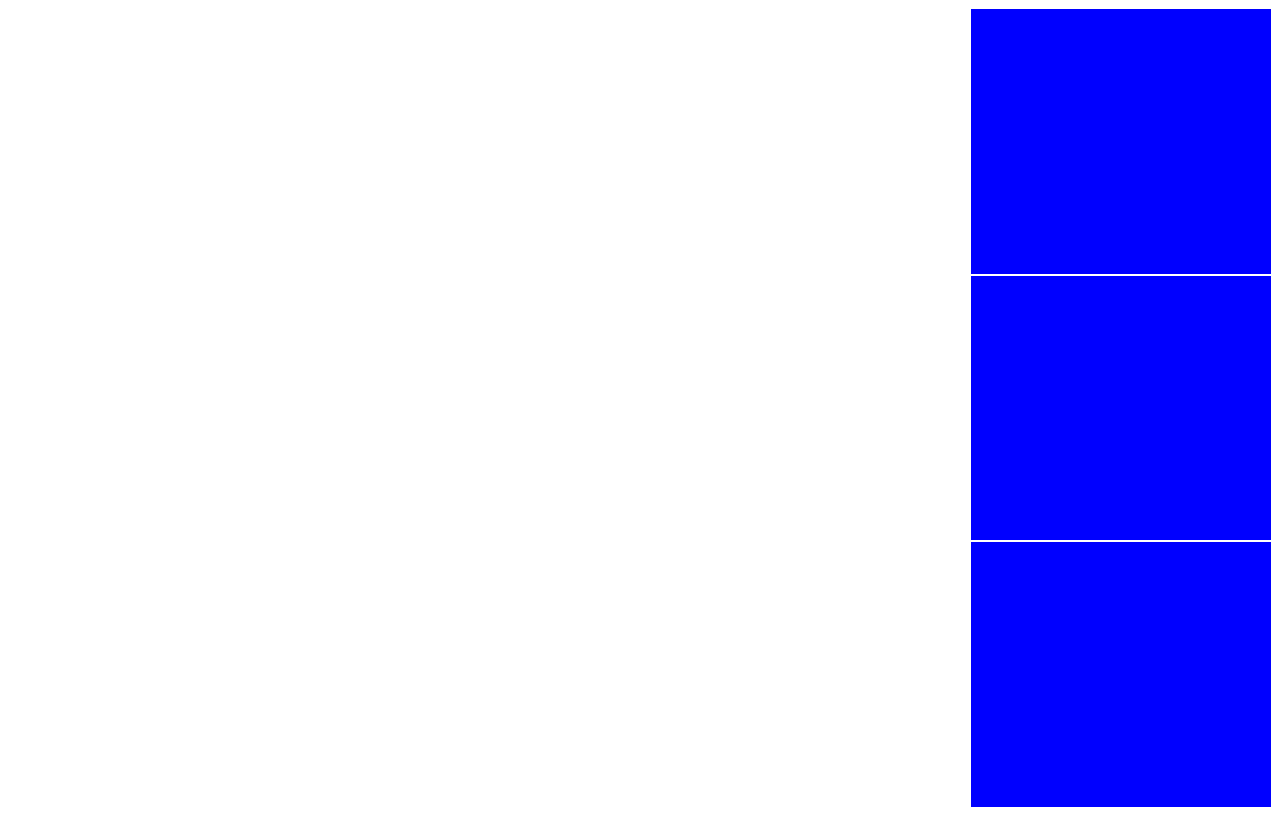
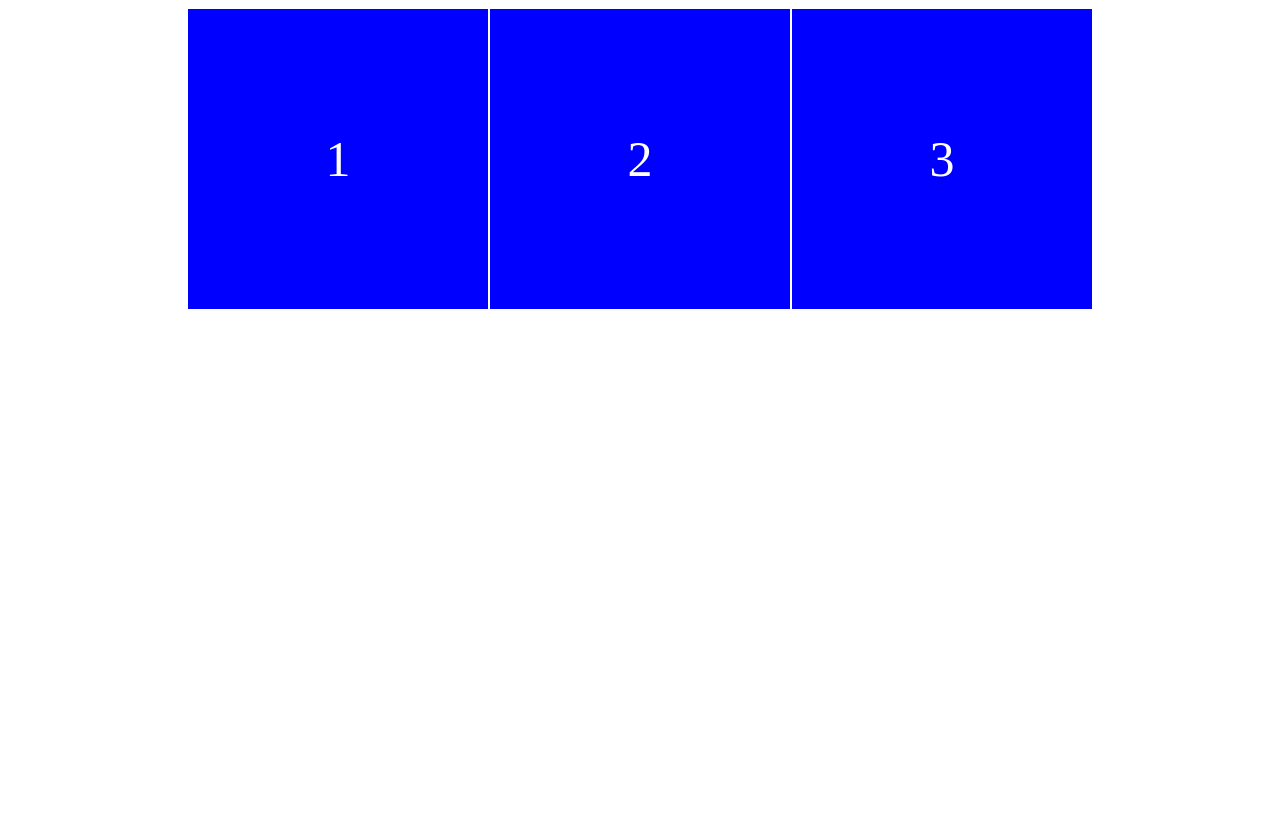
Before and after one commit to hmy0015/likelion_study_gitfth, a plain HTML site: page Day4_Flex_CSS_Grid/flexbox.html in a window 1280 px wide. Drawn offline with Linux system fonts and the light colour scheme.

Commit message:
#1.3 Flex Wrap and Direction

```diff
--- a/Day4_Flex_CSS_Grid/flexbox.html
+++ b/Day4_Flex_CSS_Grid/flexbox.html
@@ -9,10 +9,9 @@
     <style>
         .father {
             display: flex;
-            flex-direction: column; /* 수직정렬 */
-            justify-content: center; /* 수직정렬일 때에 축이 변경됨 */
-            align-items: flex-end; /* 아이템 정렬 */
+            justify-content: center;
             height: 100vh;
+            flex-wrap: wrap; /* 아이템들끼리 겹치지 않도록 해줌 */
         }
 
         .box {
@@ -20,6 +19,11 @@
             height: 300px;
             background-color: blue;
             border: 1px solid white;
+            display: flex;
+            justify-content: center;
+            align-items: center;
+            color: white;
+            font-size: 50px;
         }
     </style>
 </head>
@@ -28,9 +32,9 @@
 
 
     <div class="father">
-        <div class="box"></div>
-        <div class="box"></div>
-        <div class="box"></div>
+        <div class="box">1</div>
+        <div class="box">2</div>
+        <div class="box">3</div>
     </div>
 
 </body>
```
